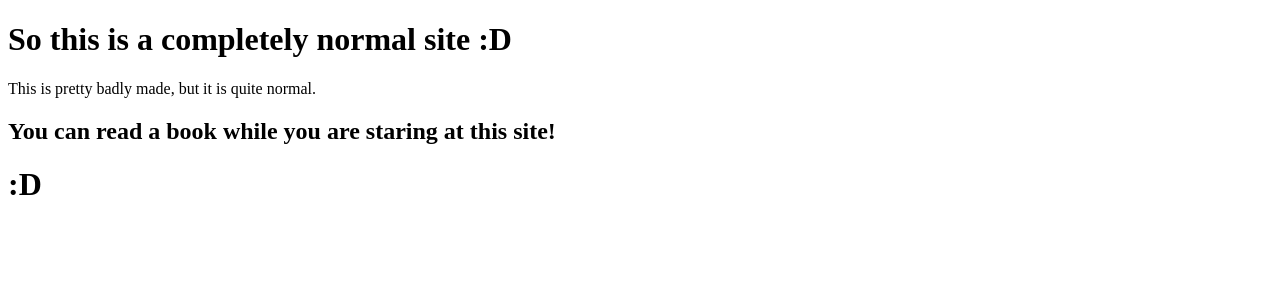
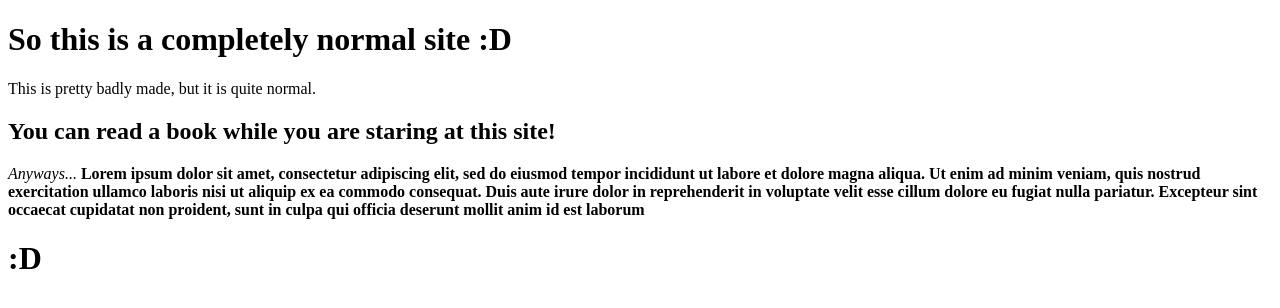
Before and after one commit to csachy13/hello, a plain HTML site: page index.html in a window 1280 px wide. Drawn offline with Linux system fonts and the light colour scheme.

Commit message:
Update index.html

```diff
--- a/index.html
+++ b/index.html
@@ -5,6 +5,8 @@
         <h1> So this is a completely normal site :D</h1>
         <p> This is pretty badly made, but it is quite normal. </p>
         <h2> You can read a book while you are staring at this site! </h2>
+        <i>Anyways...</i>
+        <b>Lorem ipsum dolor sit amet, consectetur adipiscing elit, sed do eiusmod tempor incididunt ut labore et dolore magna aliqua. Ut enim ad minim veniam, quis nostrud exercitation ullamco laboris nisi ut aliquip ex ea commodo consequat. Duis aute irure dolor in reprehenderit in voluptate velit esse cillum dolore eu fugiat nulla pariatur. Excepteur sint occaecat cupidatat non proident, sunt in culpa qui officia deserunt mollit anim id est laborum</b>
         <h1>:D</h1>
         <script>
             const rickrolal = "http://www.youtube.com/watch?v=dQw4w9WgXcQ";
```
